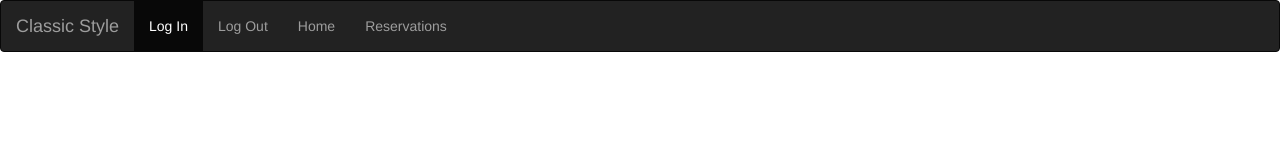
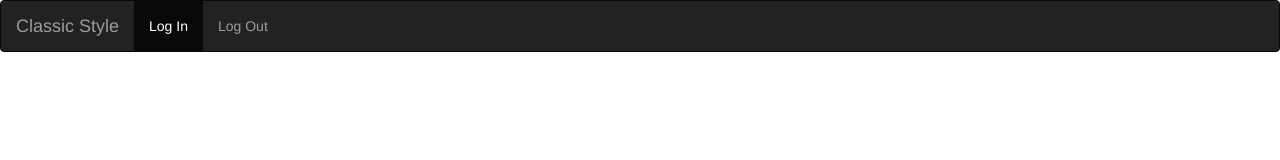
Before and after one commit to uaalumni02/project2, a website: page views/login.html in a window 1280 px wide. Shown: the top 160 px of the page. Drawn offline with nearby package versions, Linux system fonts and the light colour scheme; files that its build step writes are made by us from their sources.

Commit message:
make it better

```diff
--- a/views/login.html
+++ b/views/login.html
@@ -19,10 +19,10 @@
                 <ul class="nav navbar-nav">
                     <li class="active"><a href="/login">Log In</a></li>
                     <li><a href="/logout">Log Out</a></li>
-                    <li><a href="/index">Home</a></li>
-                    <!-- <li><a href="/services">Services</a></li> -->
+                    <!-- <li><a href="/index">Home</a></li>
+                    <li><a href="/services">Services</a></li>
                     <li><a href="/reservation">Reservations</a></li>
-                </ul>
+                </ul> -->
             </div>
         </nav>
         <br><br><br><br><br>
```
